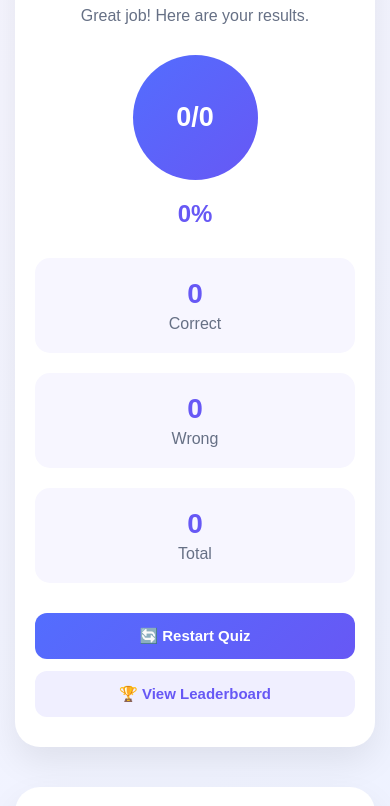
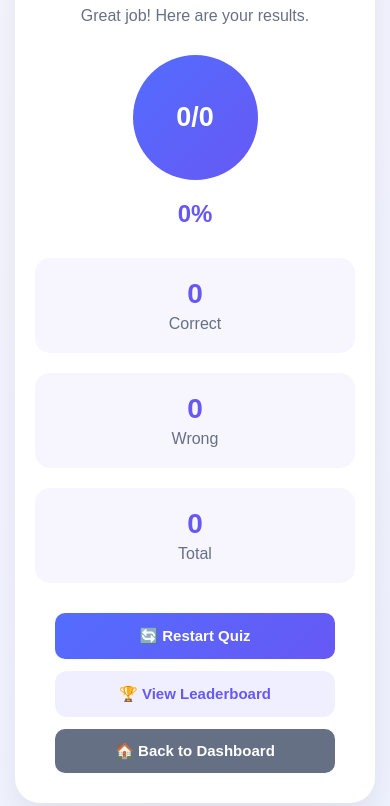
Before and after one commit to vinya811/QuizVerse, a plain HTML site: page QuizFrontend/results.html in a window 390 px wide. Shown: the part 262-1068 px from the top of the page. Drawn offline with Linux system fonts and the light colour scheme.

Commit message:
Updated result page

```diff
--- a/QuizFrontend/results.css
+++ b/QuizFrontend/results.css
@@ -208,23 +208,37 @@ main {
 
     align-items: center;
 
-    gap: 15px;
+    gap: 12px;
 
-    margin-top: 30px;
+    flex-wrap: wrap;
+
+    margin-top: 10px;
 }
 
 
-/* =========================
-   RESTART BUTTON
-========================= */
+.result-buttons button {
 
-#restart-btn {
-
-    padding: 15px 30px;
+    padding: 13px 22px;
 
     border: none;
 
-    border-radius: 12px;
+    border-radius: 10px;
+
+    color: white;
+
+    font-size: 15px;
+
+    font-weight: bold;
+
+    cursor: pointer;
+
+    transition: 0.3s;
+}
+
+
+/* RESTART */
+
+#restart-btn {
 
     background:
         linear-gradient(
@@ -232,28 +246,56 @@ main {
             #536dfe,
             #6758f5
         );
-
-    color: white;
-
-    font-size: 16px;
-
-    font-weight: bold;
-
-    cursor: pointer;
-
-    transition: .3s;
 }
 
 
-#restart-btn:hover {
+/* LEADERBOARD */
+
+#leaderboard-btn {
+
+    background: #6758f5;
+}
+
+
+/* DASHBOARD */
+
+#dashboard-btn {
+
+    background: #667085;
+}
+
+
+/* HOVER */
+
+.result-buttons button:hover {
 
     transform: translateY(-2px);
 
     box-shadow:
-        0 8px 20px
-        rgba(83,109,254,.3);
+        0 6px 15px
+        rgba(0, 0, 0, 0.15);
 }
 
+
+/* MOBILE */
+
+@media (max-width: 600px) {
+
+    .result-buttons {
+
+        flex-direction: column;
+
+        width: 100%;
+    }
+
+    .result-buttons button {
+
+        width: 100%;
+
+        max-width: 280px;
+    }
+
+}
 
 /* =========================
    LEADERBOARD BUTTON
--- a/QuizFrontend/results.html
+++ b/QuizFrontend/results.html
@@ -105,6 +105,10 @@
         🏆 View Leaderboard
     </button>
 
+    <button id="dashboard-btn">
+        🏠 Back to Dashboard
+    </button>
+
 </div>
 
         </section>
--- a/QuizFrontend/results.js
+++ b/QuizFrontend/results.js
@@ -408,5 +408,21 @@ if (leaderboardButton) {
 
         }
     );
+    // ==========================================
+// BACK TO DASHBOARD BUTTON
+// ==========================================
+
+const dashboardButton =
+    document.getElementById("dashboard-btn");
+
+dashboardButton.addEventListener(
+    "click",
+    function() {
+
+        window.location.href =
+            "index4.html";
+
+    }
+);
 
 }
```
Lines whose indentation alone changed are shown as unchanged.
